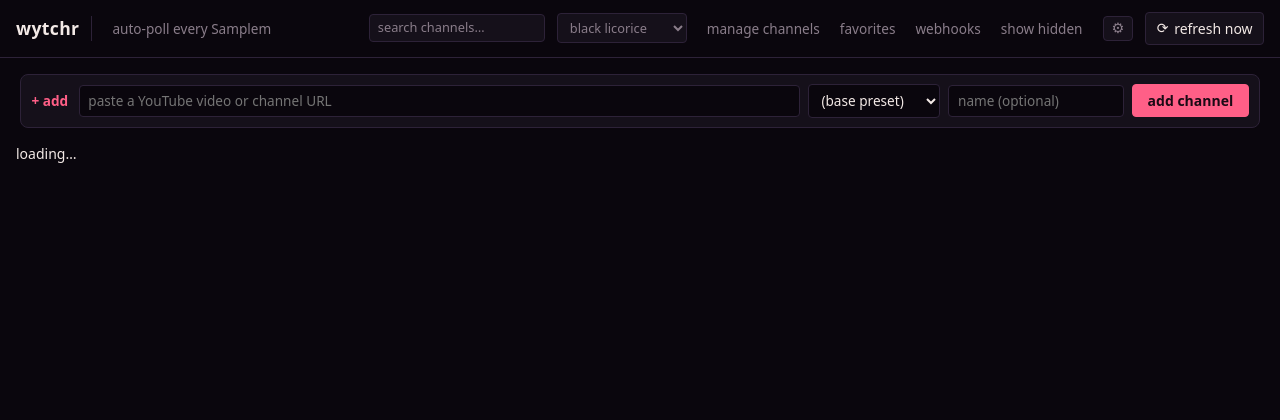
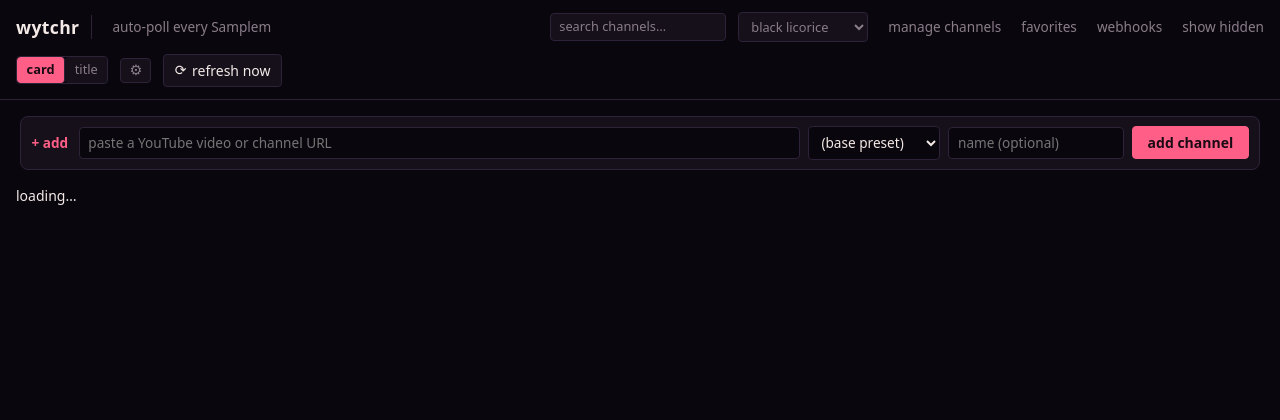
Before and after one commit to kjaymiller/wytchr, a Python web app: template templates/board.html in a window 1280 px wide. Shown: the top 420 px of the page. Run offline with Jinja, Linux system fonts and the light colour scheme; the template is opened without the code that fills it: most values are stand-ins (such as "Sample title", 1, 10 or a date in 2020).

Commit message:
Add a card/title view toggle to the board (#45)

```diff
--- a/templates/board.html
+++ b/templates/board.html
@@ -244,6 +244,51 @@
     .htmx-indicator { display: none; color: var(--muted); }
     .htmx-request .htmx-indicator { display: inline; }
 
+    /* View toggle: card (default) / title list. The active view is a
+       data-view attribute on #board, which htmx's innerHTML swap leaves
+       in place, so the choice survives the 30s refresh. The JS reads the
+       saved value from localStorage; unrecognised values fall back to
+       card. */
+    .view-toggle { display: inline-flex; border: 1px solid var(--line); border-radius: 4px; overflow: hidden; }
+    .view-btn {
+      background: var(--card); color: var(--muted); border: none;
+      border-right: 1px solid var(--line);
+      padding: .25rem .6rem; font: inherit; font-size: .8rem; line-height: 1.4;
+      cursor: pointer; transition: color .12s, background .12s;
+    }
+    .view-btn:last-child { border-right: none; }
+    .view-btn:hover { color: var(--fg); }
+    .view-btn.active { background: var(--accent); color: var(--accent-ink); font-weight: 600; }
+    .view-btn:focus-visible { outline: 2px solid var(--accent); outline-offset: -2px; }
+
+    /* Title view: each channel's rail becomes a compact vertical list of
+       titles only. Everything that makes a card — thumbnail, description,
+       meta, tags, actions — is hidden, leaving one title link per line.
+       Titles still come from the server-rendered card markup, so their
+       escaping is unchanged. */
+    #board[data-view="title"] .videos {
+      flex-direction: column;
+      gap: 0; padding: .15rem .4rem;
+      overflow: visible; scroll-snap-type: none;
+    }
+    #board[data-view="title"] .card {
+      flex: 0 0 auto; width: 100%; max-width: none;
+      flex-direction: row; align-items: baseline; gap: .4rem;
+      padding: .18rem .3rem;
+      border: none; border-radius: 0;
+      background: transparent;
+      border-bottom: 1px solid var(--line);
+    }
+    #board[data-view="title"] .card:last-child { border-bottom: none; }
+    #board[data-view="title"] .card .thumb,
+    #board[data-view="title"] .card .desc,
+    #board[data-view="title"] .card .desc-fetch,
+    #board[data-view="title"] .card .meta,
+    #board[data-view="title"] .card .actions,
+    #board[data-view="title"] .card .tags,
+    #board[data-view="title"] .card .fav-btn { display: none; }
+    #board[data-view="title"] .card .title { font-size: .85rem; line-height: 1.5; }
+
     .refresh-btn { display: inline-flex; align-items: center; gap: .35rem; }
     .refresh-btn .refresh-icon { display: inline-block; line-height: 1; transform-origin: 50% 50%; }
     .refresh-btn .refresh-label-busy { display: none; }
@@ -479,6 +524,10 @@
       <a class="toggle" href="?hidden=1" id="hidden-toggle">show hidden</a>
     </nav>
     <div class="controls action-controls">
+      <div class="view-toggle" role="group" aria-label="video layout">
+        <button type="button" class="view-btn" data-view="card" aria-pressed="true" title="show video cards">card</button>
+        <button type="button" class="view-btn" data-view="title" aria-pressed="false" title="show titles only">title</button>
+      </div>
       <div class="settings-wrap">
         <button id="settings-btn" type="button" class="settings-btn"
                 aria-haspopup="true" aria-expanded="false"
@@ -1041,6 +1090,47 @@
       });
     })();
 
+    // View toggle — card vs. compact title list. Persists to
+    // localStorage, validated against a fixed allowlist so a hand-edited
+    // value can't put the board into an unknown state. The active view
+    // is a data-view attribute on #board; htmx swaps #board's innerHTML,
+    // not #board itself, so the attribute survives the 30s refresh. We
+    // reapply after each swap anyway, since the swap may have been
+    // triggered before the attribute was first set.
+    (function() {
+      const board = document.getElementById('board');
+      if (!board) return;
+      const KEY = 'wytchr.boardView';
+      const VIEWS = ['card', 'title'];
+      const buttons = document.querySelectorAll('.view-btn');
+
+      function savedView() {
+        try {
+          const v = localStorage.getItem(KEY);
+          return VIEWS.includes(v) ? v : 'card';
+        } catch (e) { return 'card'; }
+      }
+
+      function apply(view) {
+        board.setAttribute('data-view', view);
+        buttons.forEach((b) => {
+          const on = b.dataset.view === view;
+          b.classList.toggle('active', on);
+          b.setAttribute('aria-pressed', on ? 'true' : 'false');
+        });
+      }
+
+      function set(view) {
+        if (!VIEWS.includes(view)) return;
+        apply(view);
+        try { localStorage.setItem(KEY, view); } catch (e) {}
+      }
+
+      apply(savedView());
+      buttons.forEach((b) => b.addEventListener('click', () => set(b.dataset.view)));
+      document.body.addEventListener('htmx:afterSettle', () => apply(savedView()));
+    })();
+
     // Don't clobber an in-progress tag-input with the 30s auto-poll.
     // Trigger filter referenced in hx-trigger above.
     function shouldAutoPoll() {
```
Also changed, not shown: tests/test_board.py (+33 -0 lines).
